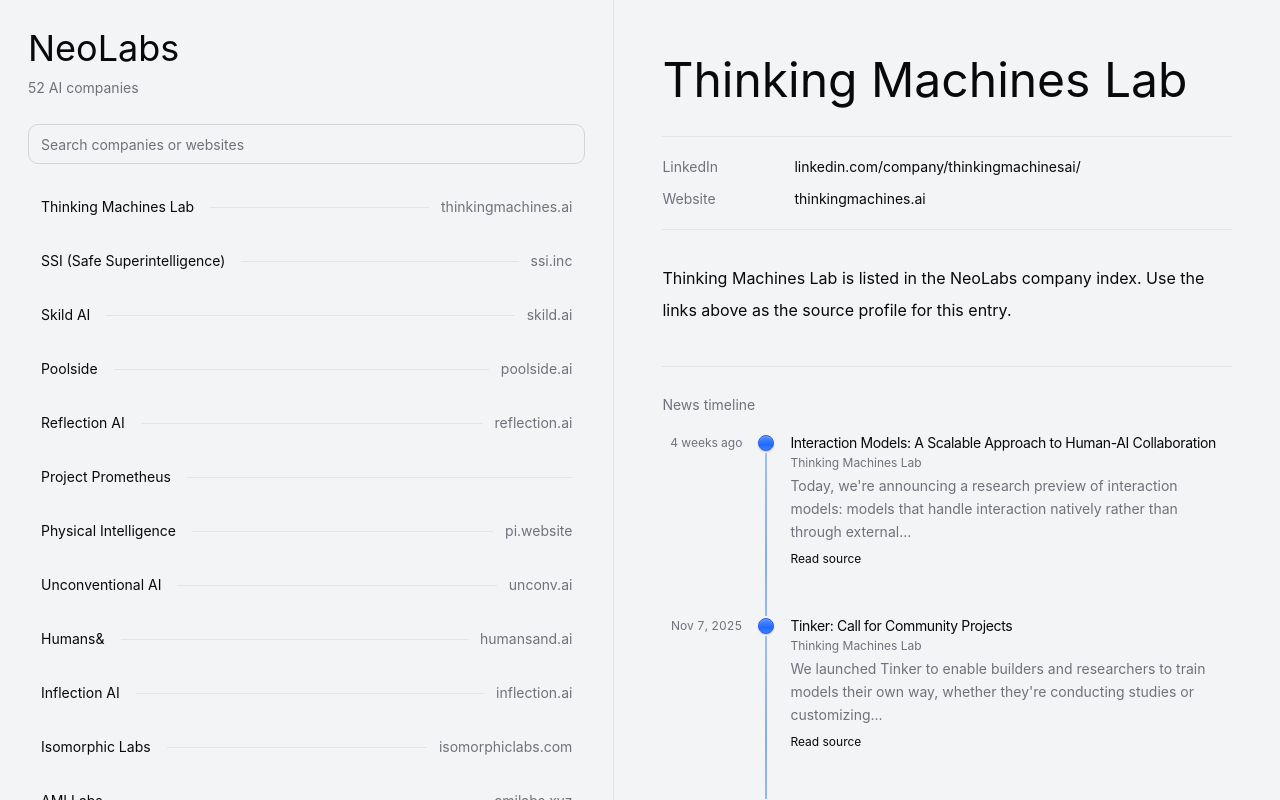
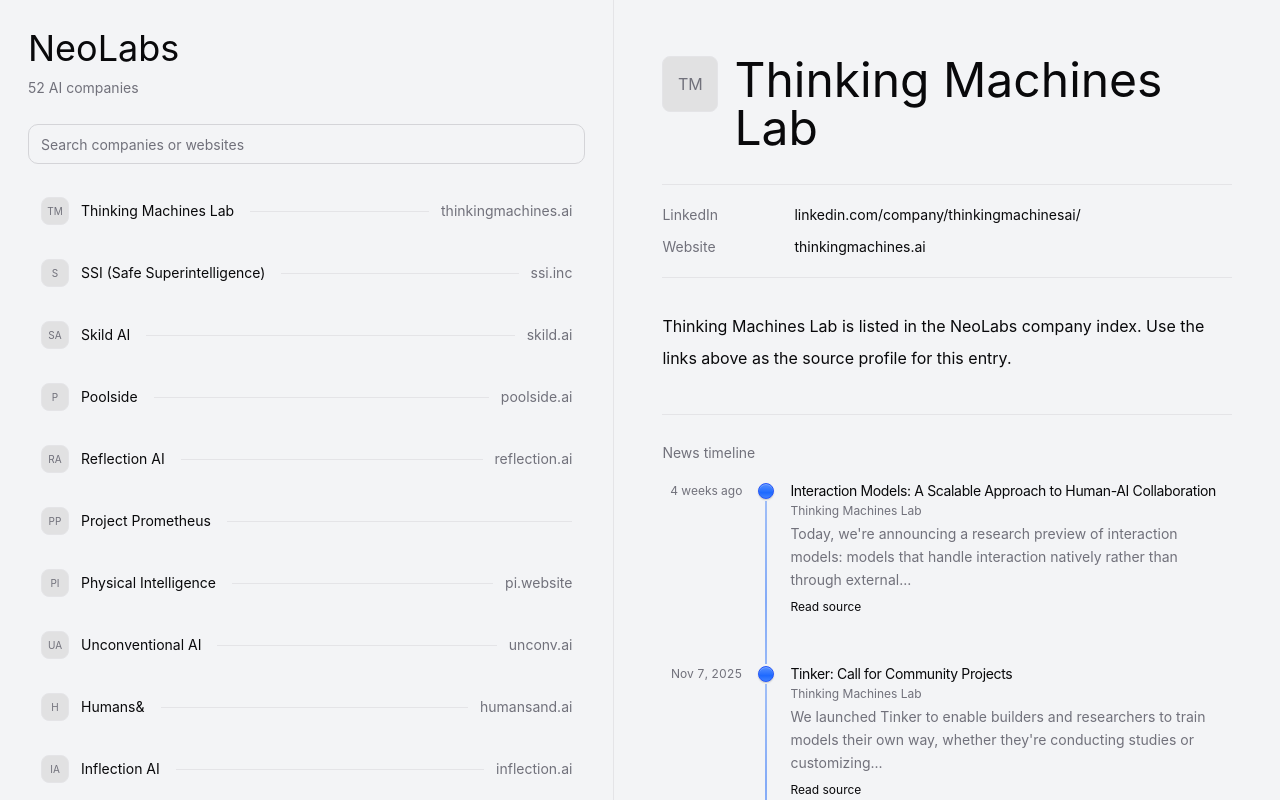
Before and after one commit to mertdeveci5/neolabs, a React (Vite) app: page / in a window 1280 px wide. Shown: the top 800 px of the page. Built offline with nearby package versions, Linux system fonts and the light colour scheme.

Commit message:
Add company logo marks

```diff
--- a/src/App.tsx
+++ b/src/App.tsx
@@ -133,7 +133,8 @@ function LabListRow({
         type="button"
         onClick={onSelect}
       >
-        <div className="flex w-full items-center justify-between gap-3">
+        <div className="flex w-full items-center gap-3">
+          <LabLogo lab={lab} size="sm" />
           <div className="min-w-0 flex-1">
             <div className="flex min-w-0 items-baseline">
               <span className="truncate text-sm leading-5 text-foreground transition-colors">{lab.name}</span>
@@ -155,7 +156,10 @@ function LabDetail({ lab }: { lab: LabProfile }) {
   return (
     <section className="min-h-svh overflow-y-auto bg-background">
       <article className="mx-auto max-w-3xl px-6 py-10 sm:px-10 lg:px-12 lg:py-14">
-        <h2 className="text-4xl font-normal tracking-normal text-foreground sm:text-5xl">{lab.name}</h2>
+        <div className="flex items-start gap-4">
+          <LabLogo lab={lab} size="lg" />
+          <h2 className="min-w-0 text-4xl font-normal tracking-normal text-foreground sm:text-5xl">{lab.name}</h2>
+        </div>
 
         <dl className="mt-8 grid max-w-xl grid-cols-[7rem_minmax(0,1fr)] gap-x-5 gap-y-3 border-y border-border py-5 text-sm">
           <DetailLink label="LinkedIn" href={lab.linkedinUrl} value={formatLinkedIn(lab.linkedinUrl)} />
@@ -175,6 +179,35 @@ function LabDetail({ lab }: { lab: LabProfile }) {
   )
 }
 
+function LabLogo({ lab, size }: { lab: LabProfile; size: "sm" | "lg" }) {
+  const logoUrl = getLabLogoUrl(lab)
+
+  return (
+    <span
+      className={cn(
+        "relative inline-flex shrink-0 items-center justify-center overflow-hidden rounded-md border border-border bg-secondary font-normal text-muted-foreground",
+        size === "lg" ? "size-12 text-sm sm:size-14 sm:text-base" : "size-7 text-[10px]",
+      )}
+    >
+      <span>{getLabInitials(lab.name)}</span>
+      {logoUrl ? (
+        <img
+          alt=""
+          aria-hidden="true"
+          className="absolute inset-0 h-full w-full bg-background object-contain"
+          decoding="async"
+          loading="lazy"
+          referrerPolicy="no-referrer"
+          src={logoUrl}
+          onError={(event) => {
+            event.currentTarget.style.display = "none"
+          }}
+        />
+      ) : null}
+    </span>
+  )
+}
+
 function DetailLink({ href, label, value }: { href: string; label: string; value: string }) {
   return (
     <>
@@ -191,6 +224,31 @@ function DetailLink({ href, label, value }: { href: string; label: string; value
       </dd>
     </>
   )
+}
+
+function getLabLogoUrl(lab: LabProfile) {
+  if (!lab.websiteUrl) {
+    return ""
+  }
+
+  return `https://www.google.com/s2/favicons?domain_url=${encodeURIComponent(lab.websiteUrl)}&sz=128`
+}
+
+function getLabInitials(name: string) {
+  const words = name
+    .replace(/\([^)]*\)/g, "")
+    .split(/[^a-z0-9]+/i)
+    .filter(Boolean)
+
+  if (words.length === 0) {
+    return "?"
+  }
+
+  return words
+    .slice(0, 2)
+    .map((word) => word[0])
+    .join("")
+    .toUpperCase()
 }
 
 function formatLinkedIn(linkedinUrl: string) {
```
